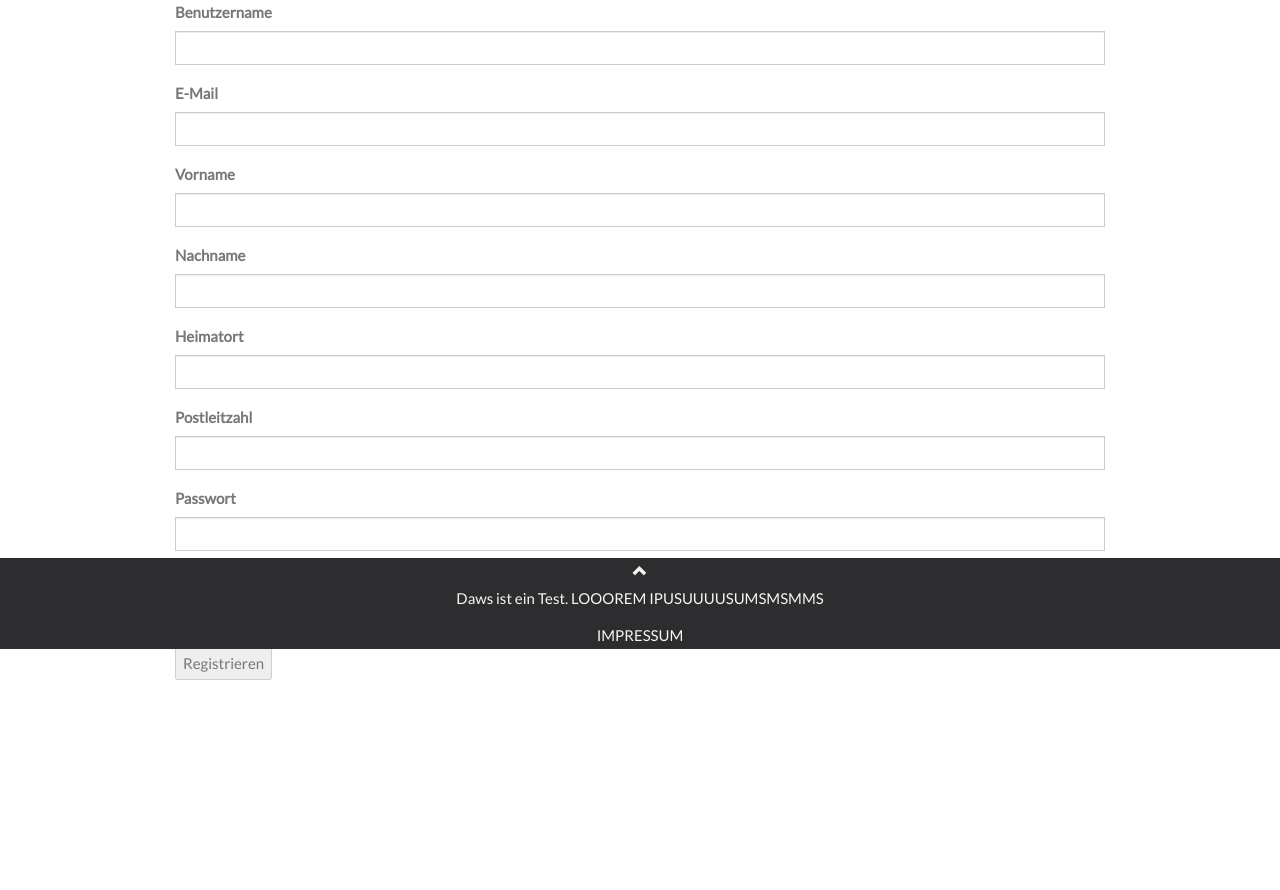
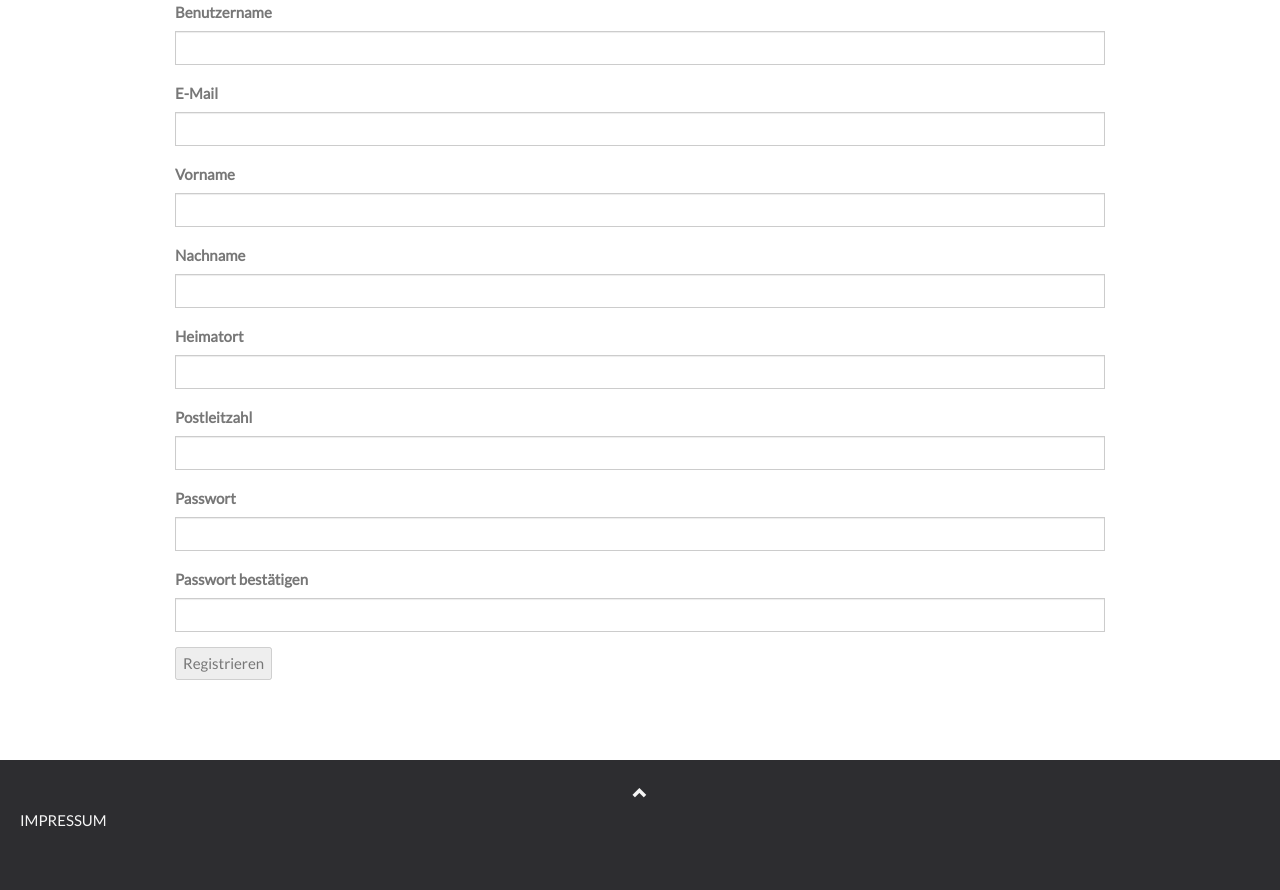
Before and after one commit to MarcZeger/db-webprojekt, a Django app: page /registrierung/ in a window 1280 px wide. Shown: the part 151-1041 px from the top of the page. Before the commit the page ends 831 px from the top, so only its background shows below. Run offline with Django 3.2, Linux system fonts and the light colour scheme; some libraries are stand-ins or nearby versions.

Commit message:
Footer
Added JS for footer position

```diff
--- a/ctsapp/static/cts/stylesheet.css
+++ b/ctsapp/static/cts/stylesheet.css
@@ -127,15 +127,28 @@
   .dropdown-toggle{
       text-transform: uppercase;
   }
+
+  /*----FOOTER----*/
+
   footer {
       background-color: #2d2d30;
       color: #f5f5f5;
-      position: fixed;
-    bottom: 0;
-    width: 100%;
+      width: 100%;
+      height: 130px;
+      padding: 20px;
   }
+  .footer-sticky {
+      position: absolute;
+      bottom: 0;
+  }
+  .footer-bottom {
+      position: relative;
 
-
+  }
+  .up-arrow {
+      display: block;
+      text-align: center;
+  }
   footer a {
       color: #f5f5f5;
   }
--- a/ctsapp/templates/ctsapp/main.html
+++ b/ctsapp/templates/ctsapp/main.html
@@ -50,17 +50,31 @@
 {% block content %}{% endblock %}
 
 <!-- Footer -->
-<footer class="text-center">
-  <a class="up-arrow" href="#myPage" data-toggle="tooltip" title="TO TOP">
-    <span class="glyphicon glyphicon-chevron-up"></span>
-  </a>
-  <p>Daws ist ein Test. LOOOREM IPUSUUUUSUMSMSMMS</p>
-  <a href="/impressum">IMPRESSUM</a>
+<footer class="footer footer-sticky footer-bottom">
+        <a class="up-arrow" href="#myPage" data-toggle="tooltip" title="TO TOP">
+            <span class="glyphicon glyphicon-chevron-up"></span>
+        </a>
+        <a href="/impressum">IMPRESSUM</a>
+
 </footer>
 
 {% block script %}{% endblock %}
 <script>
 $(document).ready(function(){
+  //Footer-Position
+  var body_height = $('body').height()+20; // +20 gives space between div and footer
+  var window_height = $(window).height();
+    if ( body_height + 130 <= window_height ) {
+        $('footer').removeClass('footer-bottom');
+        $('footer').addClass('footer-sticky');
+        $('.up-arrow').css('display', 'none');
+    }else{
+        $('.up-arrow').css('display', 'block')
+        $('footer').removeClass('footer-sticky');
+        $('footer').addClass('footer-bottom');
+    }
+
+
   // Initialize Tooltip
   $('[data-toggle="tooltip"]').tooltip();
 
```
